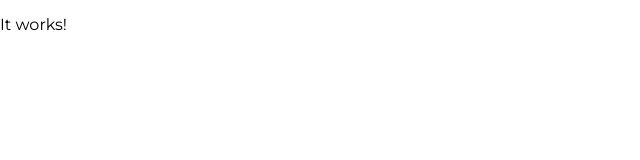
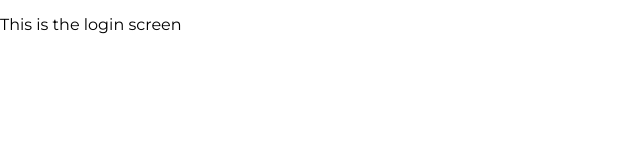
Before and after one commit to gabrielrussoc/mac0350, a React (Create React App) app in the folder ep3/client/: page /login in a window 1280 px wide. Shown: the top 160 px of the page, without its empty margins (0-640 px from the left). Built offline with nearby package versions, Linux system fonts and the light colour scheme; a web font is replaced by a local one.

Commit message:
Add and configure React Router

```diff
--- a/ep3/client/package.json
+++ b/ep3/client/package.json
@@ -10,8 +10,10 @@
     "@types/node": "11.11.4",
     "@types/react": "16.8.8",
     "@types/react-dom": "16.8.3",
+    "@types/react-router-dom": "^4.3.4",
     "react": "^16.8.4",
     "react-dom": "^16.8.4",
+    "react-router-dom": "^5.0.1",
     "react-scripts": "2.1.8",
     "tachyons": "^4.11.1",
     "tachyons-cli": "^1.3.2",
--- a/ep3/client/src/App.tsx
+++ b/ep3/client/src/App.tsx
@@ -1,13 +1,16 @@
-import React, { Component } from 'react';
+import React, { Fragment } from 'react';
+import { BrowserRouter as Router, Route } from 'react-router-dom';
 
-class App extends Component {
-  render() {
-    return (
-      <div className="App">
-        <p>It works!</p>
-      </div>
-    );
-  }
-}
+import Home from './Home'
+import Login from './Login'
+
+const App = () => (
+  <Router>
+    <Fragment>
+      <Route exact path="/" component={Home} />
+      <Route path="/login" component={Login} />
+    </Fragment>
+  </Router>
+);
 
 export default App;
--- /dev/null
+++ b/ep3/client/src/Home.tsx
@@ -0,0 +1,9 @@
+import React, { FunctionComponent } from 'react'
+
+const Home: FunctionComponent = () => (
+    <div className="App">
+        <p>It works!</p>
+    </div>
+)
+
+export default Home
--- /dev/null
+++ b/ep3/client/src/Login.tsx
@@ -0,0 +1,9 @@
+import React, { FunctionComponent } from 'react'
+
+const Home: FunctionComponent = () => (
+    <div className="App">
+        <p>This is the login screen</p>
+    </div>
+)
+
+export default Home
--- a/ep3/client/src/index.tsx
+++ b/ep3/client/src/index.tsx
@@ -1,5 +1,6 @@
 import React from 'react';
 import ReactDOM from 'react-dom';
+
 import App from './App';
 import './index.css';
 import * as serviceWorker from './serviceWorker';
```
Also changed, not shown: 1 other file (tests, documents, lock files or other folders).
